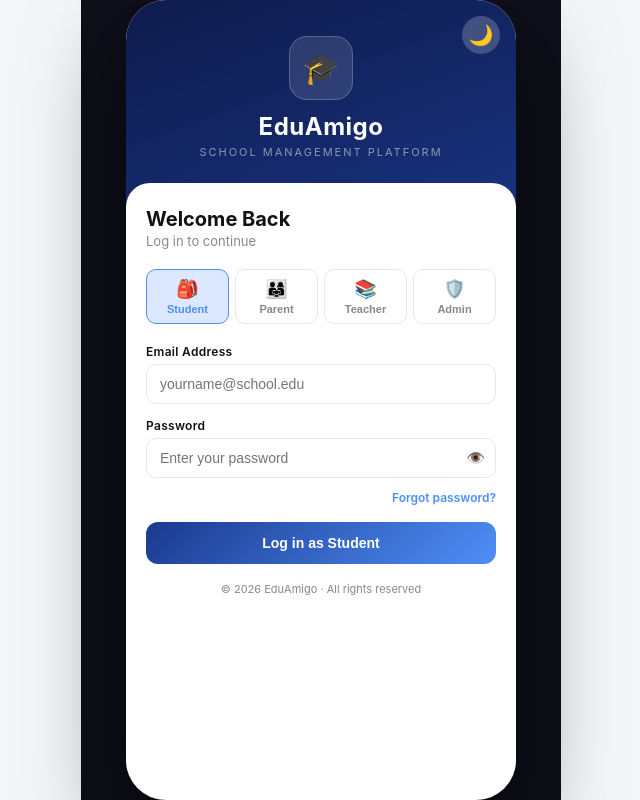
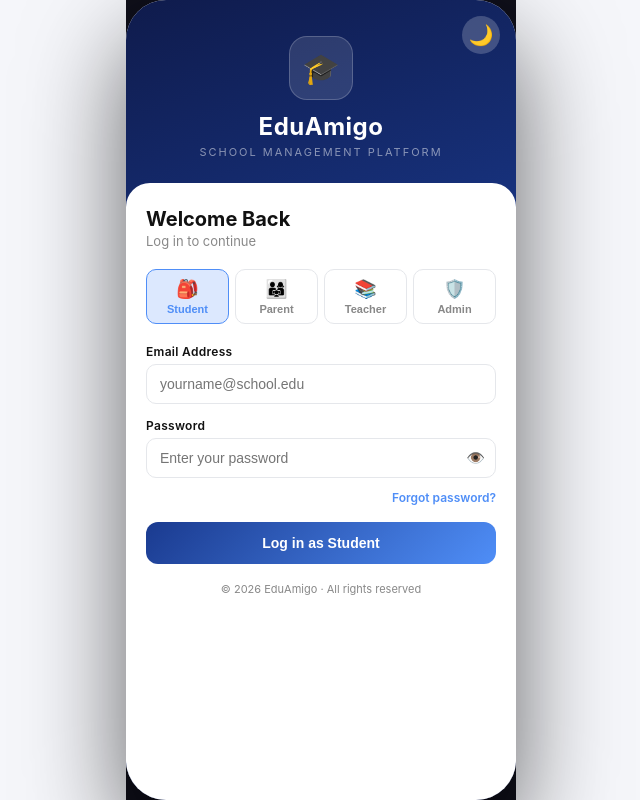
Before and after one commit to arihantrai33/eduamigo-frontend-, a React (Vite) app: page /login in a window 1280 px wide. Shown: the whole page, without its empty margins (319-959 px from the left). Built offline with nearby package versions, Linux system fonts and the light colour scheme.

Commit message:
fix: html background color for desktop view

```diff
--- a/src/index.css
+++ b/src/index.css
@@ -11,6 +11,8 @@
 body {
   font-family: sans-serif;
   background: #f5f6fa;
+  display: flex;
+  justify-content: center;
   color: #111;
   min-height: 100vh;
 }
@@ -25,6 +27,8 @@ input, button {
   margin: 0 auto;
   min-height: 100vh;
   background: #f5f6fa;
+  display: flex;
+  justify-content: center;
 }
 
 [data-theme="dark"] body,
@@ -67,3 +71,11 @@ input:-webkit-autofill:focus {
   -webkit-text-fill-color: #111 !important;
   background-color: #ffffff !important;
 }
+
+html {
+  background: #f5f6fa;
+}
+[data-theme="dark"] html,
+html:has([data-theme="dark"]) {
+  background: #0f172a;
+}
```
